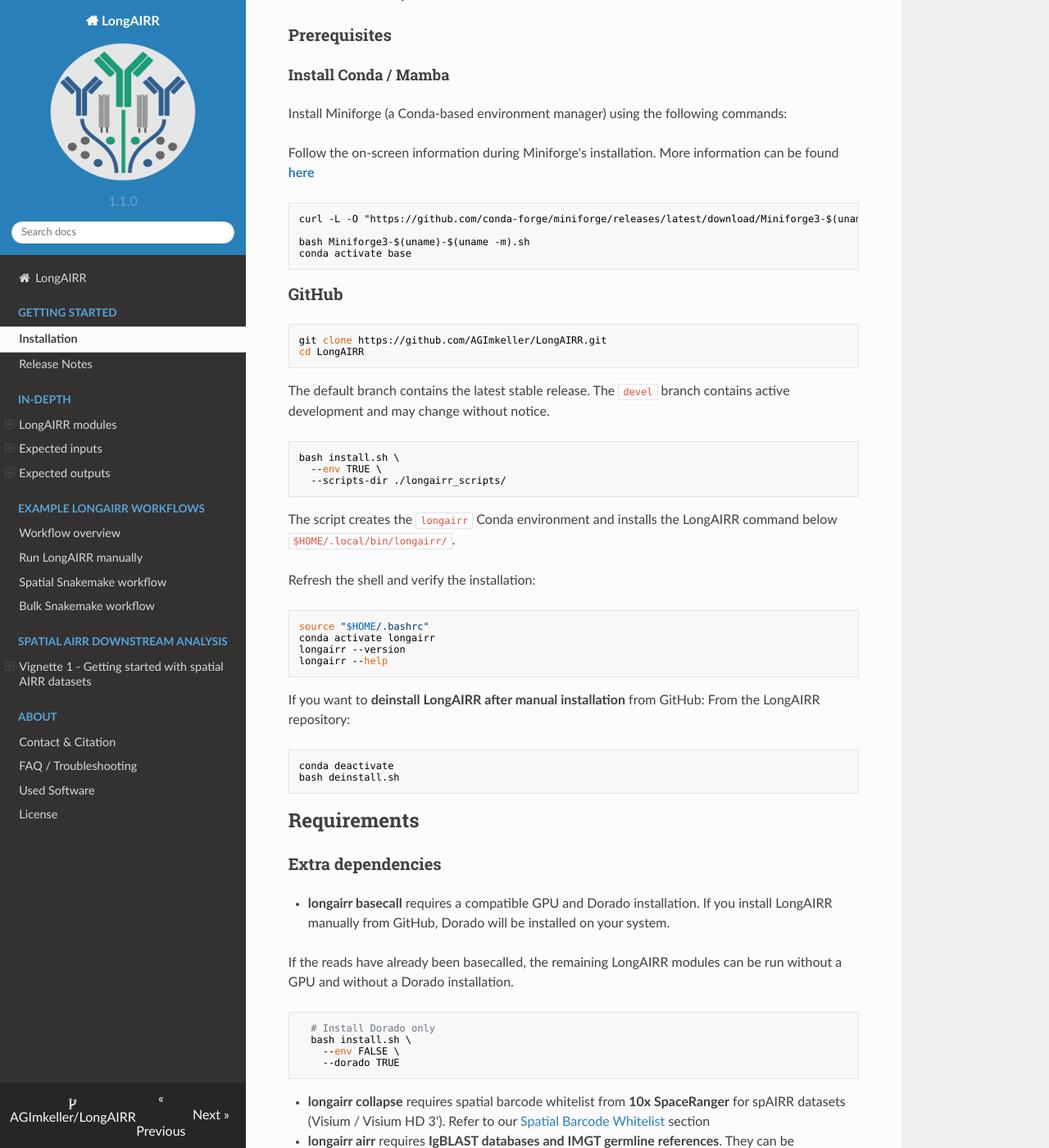
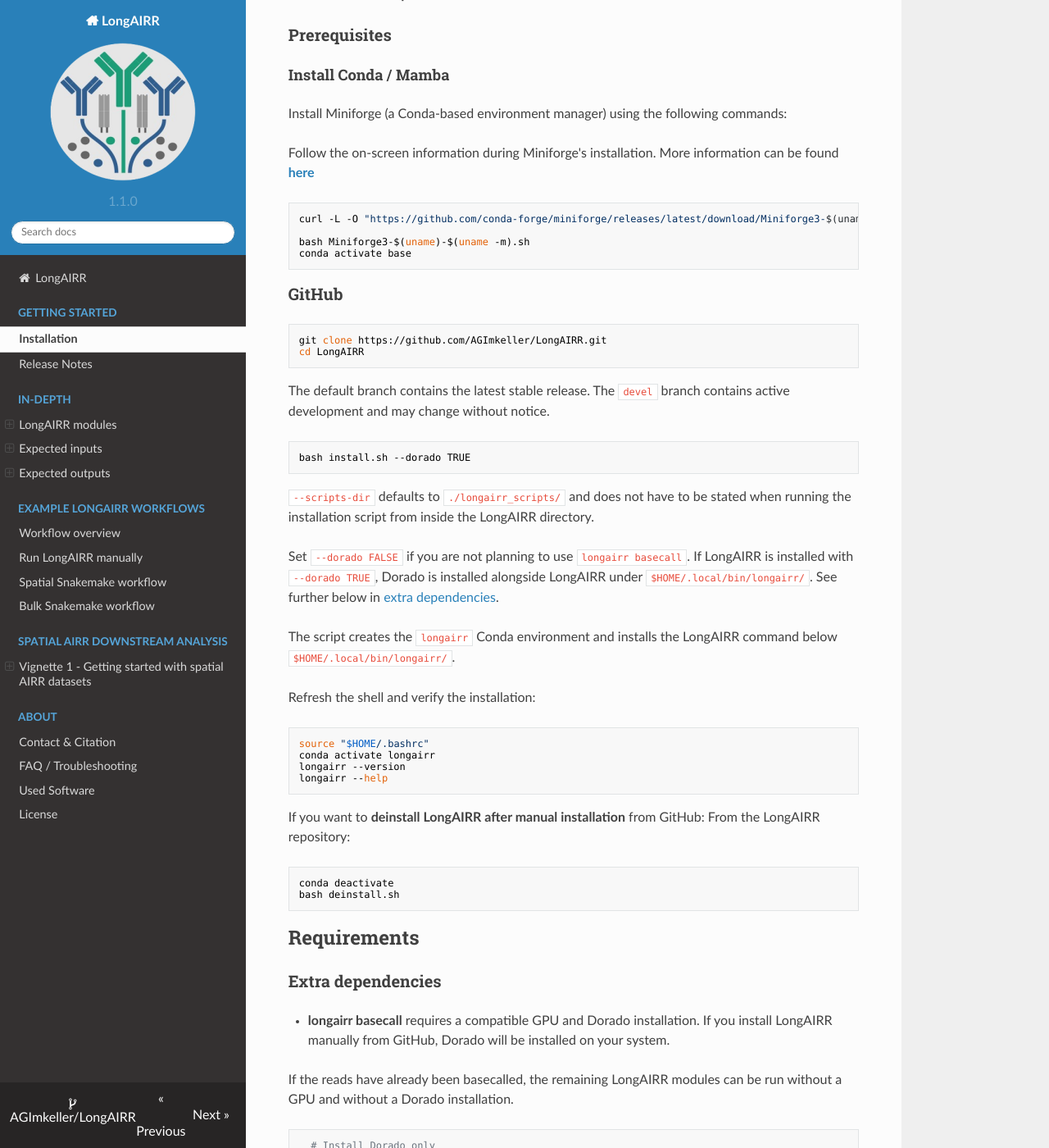
Before and after one commit to AGImkeller/LongAIRR, an MkDocs documentation site: the page built from docs/getting_started/installation.md, in a window 1280 px wide and 1400 px high, scrolled down 355 px. Shown: the whole window at 82% size. Built offline with MkDocs 1.6.1, drawn with Linux system fonts in a browser that asks for light colours; nearby versions of some CDN libraries; some of the changed text lies outside the part shown.

Commit message:
Prep PR devel to main; Minor installation change integrating seperate dorado installation; version bump 1.2.4-devel to 1.1.0

````diff
--- a/docs/getting_started/installation.md
+++ b/docs/getting_started/installation.md
@@ -16,7 +16,7 @@
 Install Miniforge (a Conda-based environment manager) using the following commands:
 
 Follow the on-screen information during Miniforge's installation. More information can be found [**here**](https://github.com/conda-forge/miniforge/)
-```markdown
+```bash
 curl -L -O "https://github.com/conda-forge/miniforge/releases/latest/download/Miniforge3-$(uname)-$(uname -m).sh"
 
 bash Miniforge3-$(uname)-$(uname -m).sh
@@ -33,12 +33,17 @@
 The default branch contains the latest stable release. The `devel` branch
 contains active development and may change without notice.
 
+```bash
+bash install.sh --dorado TRUE
+```
 
-```bash
-bash install.sh \
-  --env TRUE \
-  --scripts-dir ./longairr_scripts/
-```
+`--scripts-dir` defaults to  `./longairr_scripts/` and does not have to be stated when
+running the installation script from inside the LongAIRR directory.
+
+Set `--dorado FALSE` if you are not planning to use `longairr basecall`.
+If LongAIRR is installed with `--dorado TRUE`, Dorado is installed alongside
+LongAIRR under `$HOME/.local/bin/longairr/`. See further below
+in [extra dependencies](#extra-dependencies).
 
 The script creates the `longairr` Conda environment and installs the LongAIRR
 command below `$HOME/.local/bin/longairr/`.
````
Also changed, not shown: other parts of docs/getting_started/installation.md (+3 -2 lines), 3 other files.
